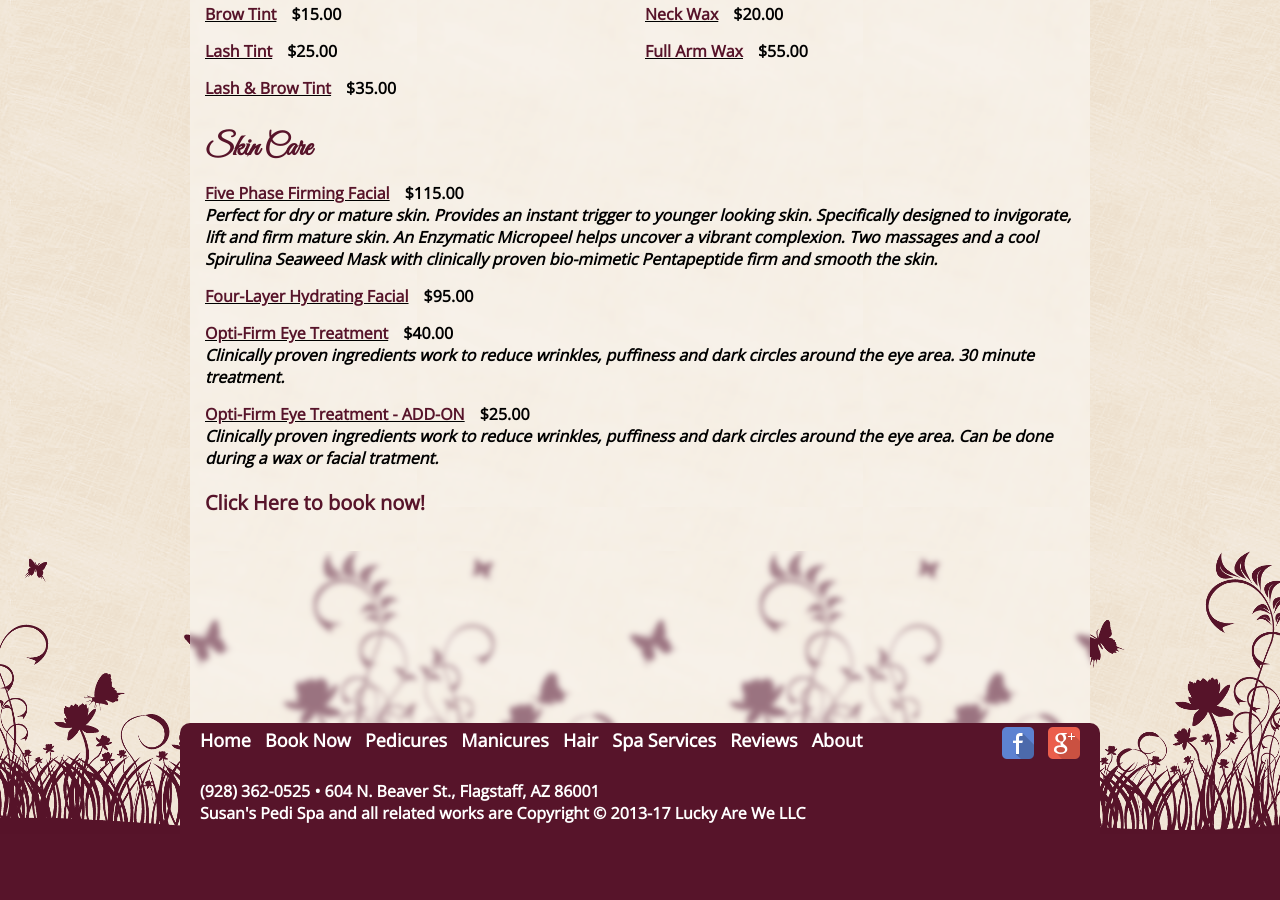
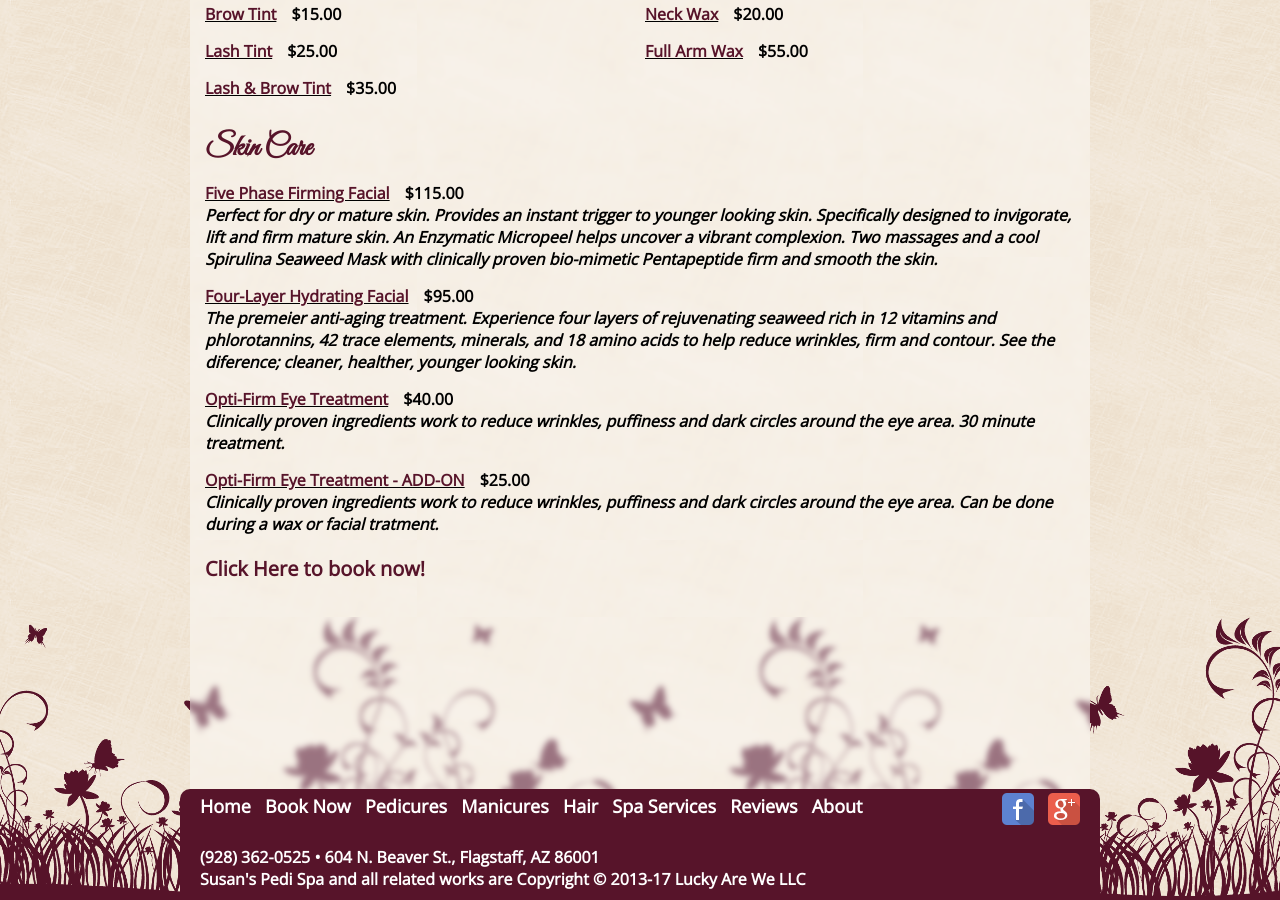
Before and after one commit to susanspedispa/susanspedispa.github.io, a Jekyll site: the page built from menu/spa.html, in a window 1280 px wide and 900 px high, scrolled down 952 px. Built offline with Jekyll 4.4.1, drawn with Linux system fonts in a browser that asks for light colours; before the commit the page ends 1786 px from its top, so only the background shows below that.

Commit message:
Update spa.yml

```diff
--- a/_data/spa.yml
+++ b/_data/spa.yml
@@ -150,6 +150,8 @@ menu:
         - name: Four-Layer Hydrating Facial
           price: $95.00
           description: >
+            The premeier anti-aging treatment. Experience four layers of rejuvenating seaweed rich in 12 vitamins and phlorotannins, 42 trace
+            elements, minerals, and 18 amino acids to help reduce wrinkles, firm and contour. See the diference; cleaner, healther, younger looking skin.
 
         - name: Opti-Firm Eye Treatment
           price: $40.00
```
